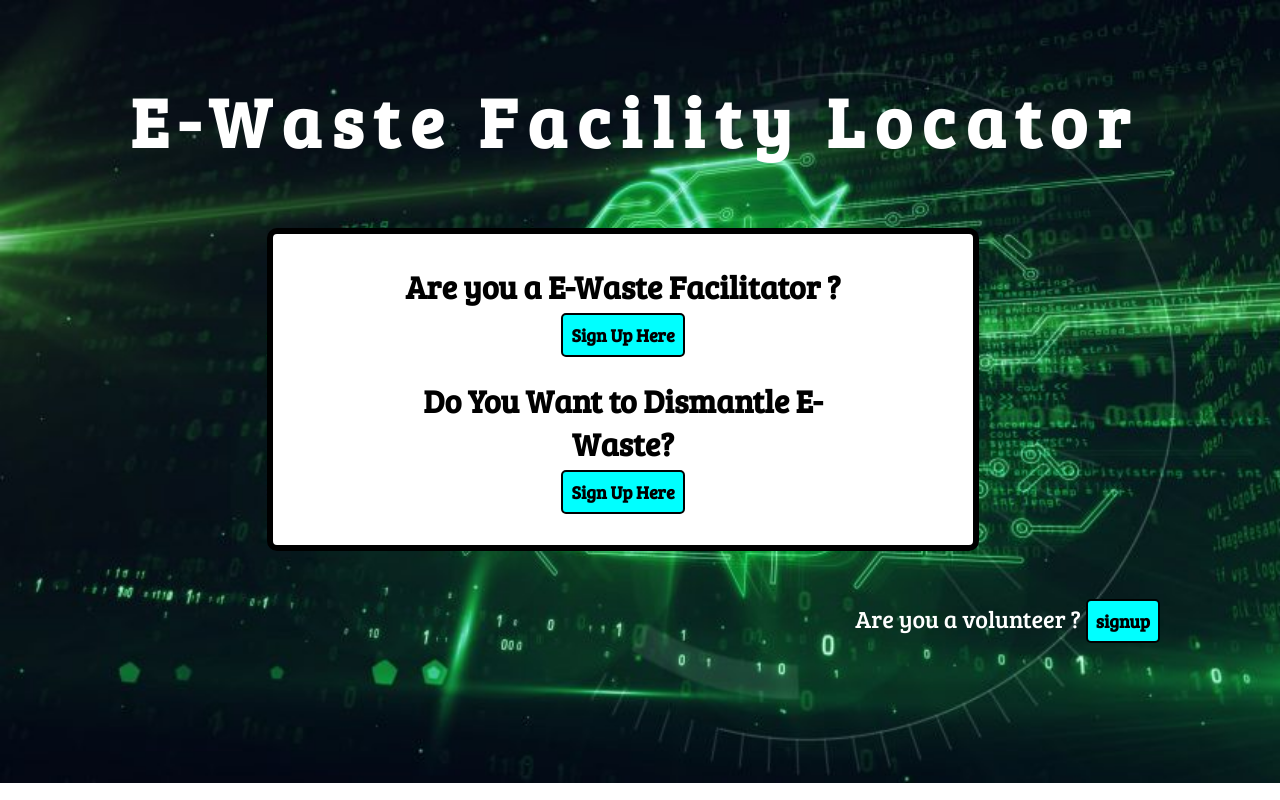
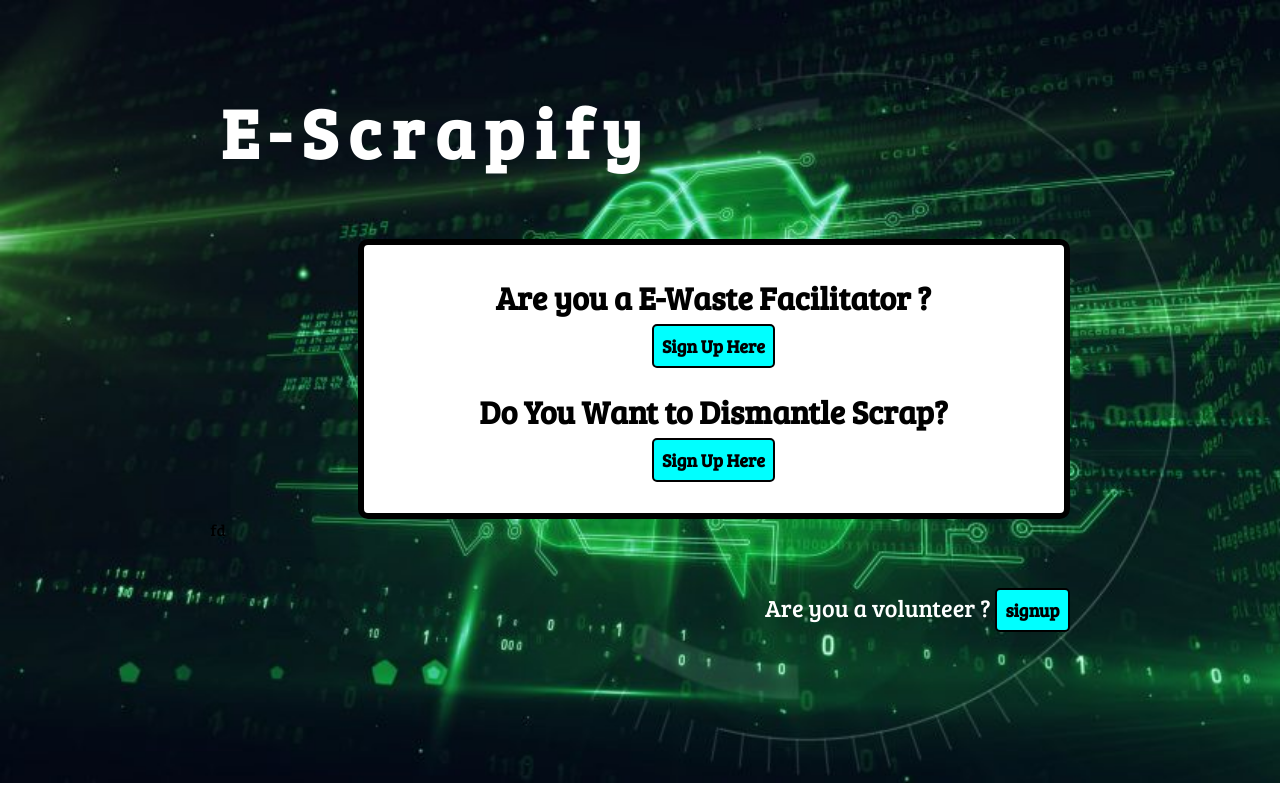
Before and after one commit to surajverma-07/E-Waste-Facility-Locator, a plain HTML site: page index.html in a window 1280 px wide. Drawn offline with Linux system fonts and the light colour scheme; a web font is replaced by a local one.

Commit message:
NAME CHANGED

```diff
--- a/index.html
+++ b/index.html
@@ -132,16 +132,16 @@
 <body>
     <div class="flex">
         <div class="heading typewriter">
-            <h1>E-Waste Facility Locator</h1>
+            <h1>E-Scrapify</h1>
         </div>
         <div class="container">
             <h1> Are you a E-Waste Facilitator ?<br><button> <a href="./HTML/signup page for ewaste.html" target="_blank">Sign
                         Up Here </a></button></h1>
-            <h1>Do You Want to Dismantle E-Waste?
+            <h1>Do You Want to Dismantle Scrap?
                 <br><button><a href="./HTML/signup.html" target="_blank">Sign Up Here</a></button>
             </h1>
 
-        </div>
+        </div>fd
         <div class="volentee">
             Are you a volunteer ?
             <button><a href="./HTML/signuplogin.html" target="_blank">signup</a></button>
```
Also changed, not shown: HTML/home.html (+2 -2 lines), HTML/information.html (+1 -1 lines).
